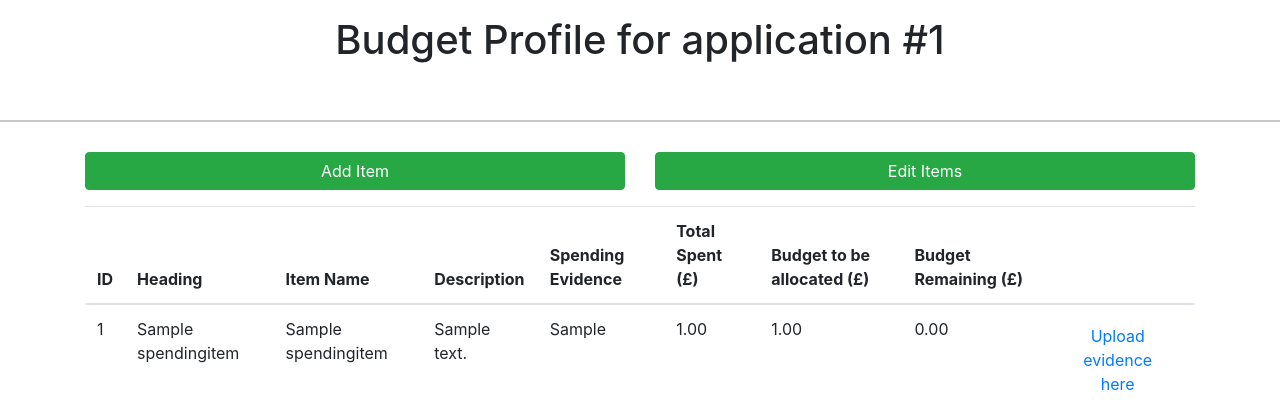
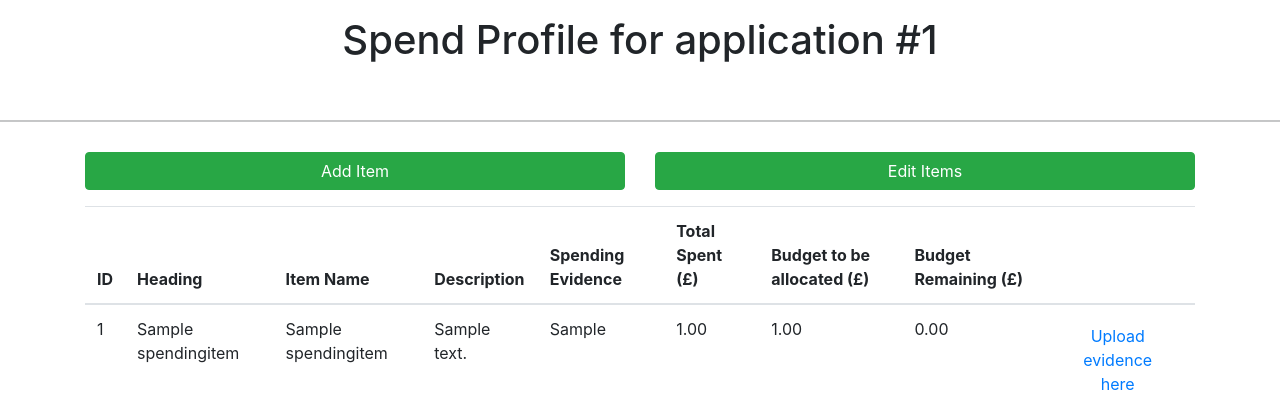
Before and after one commit to AlanWinchcole/Fund-Management-System, a Django app: page /spend_profile/1 in a window 1280 px wide. Shown: the part 104-519 px from the top of the page. Run offline with Django 3.2, Linux system fonts and the light colour scheme; a user stored in the database is signed in; tables that the repository leaves empty hold one stand-in row (values such as "Sample post"); some libraries are stand-ins or nearby versions.

Commit message:
spend profile template

```diff
--- a/fund_management_website/templates/fund/SpendProfile.html
+++ b/fund_management_website/templates/fund/SpendProfile.html
@@ -21,7 +21,7 @@
             <p class="lead text-center">This is your current Spend Profile, this is where you will report your spending against your proposed budget.
             </p>
             {% else %}
-            <h1 class="cover-heading text-center">Budget Profile for application #{{app_id}}</h1>
+            <h1 class="cover-heading text-center">Spend Profile for application #{{app_id}}</h1>
             <p class="lead text-center"></p>
             {% endif %}
         </div>
```
